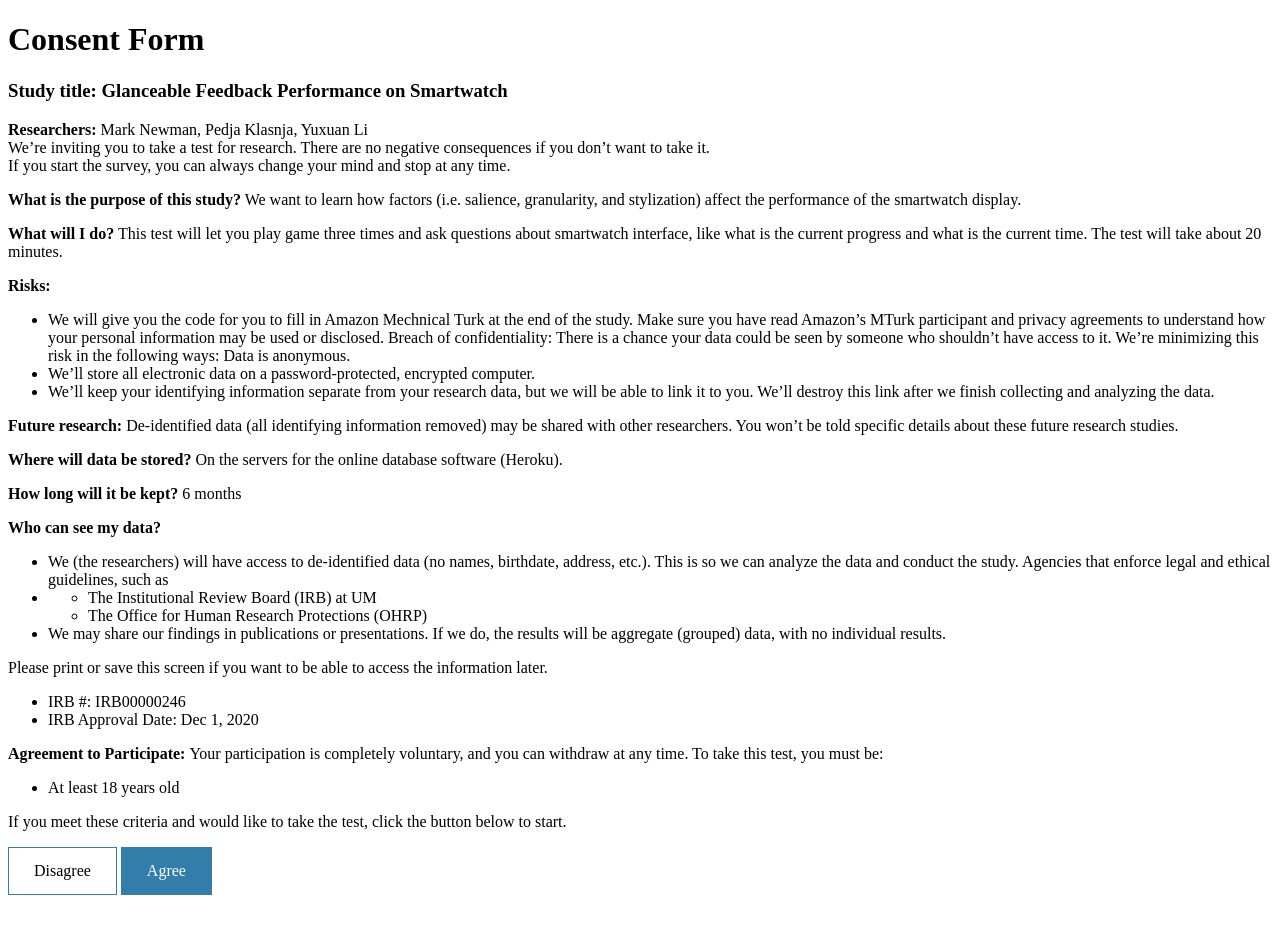
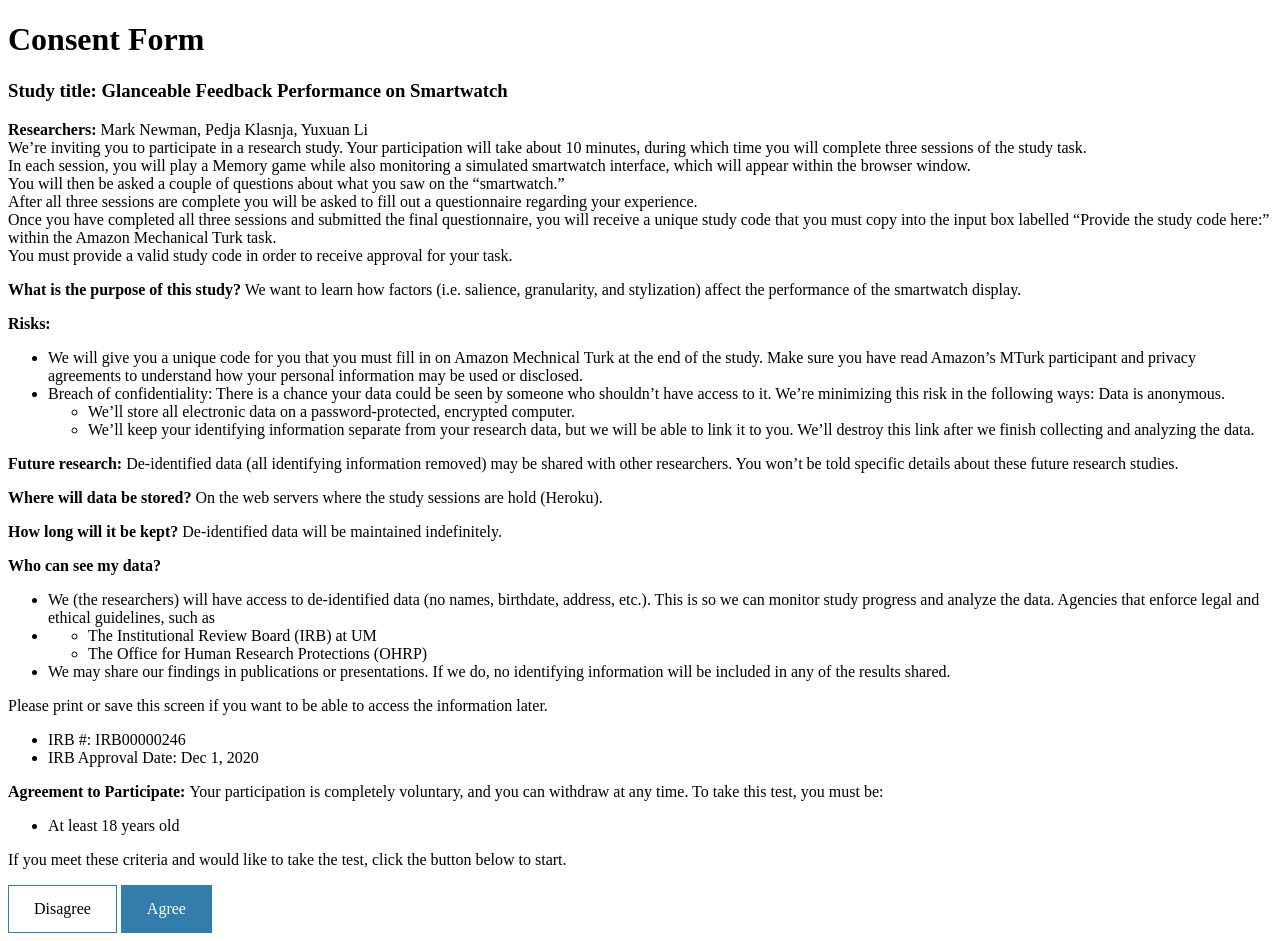
Before and after one commit to victoriali8023/mtop-web-test, a Flask app: page / in a window 1280 px wide. Before the commit the page ends 895 px from the top, so only its background shows below. Run offline with Flask 2, Linux system fonts and the light colour scheme; some libraries are stand-ins or nearby versions.

Commit message:
update sat

```diff
--- a/templates/index.html
+++ b/templates/index.html
@@ -32,35 +32,39 @@
     <h3>Study title: Glanceable Feedback Performance on Smartwatch</h3>
 
     <p><Strong>Researchers: </Strong> Mark Newman, Pedja Klasnja, Yuxuan Li <br>
-    We’re inviting you to take a test for research. There are no negative consequences if you don’t want to take it. <br>
-    If you start the survey, you can always change your mind and stop at any time.</p>
+    We’re inviting you to participate in a research study. Your participation will take about 10 minutes, during which time you will complete three sessions of the study task. <br>
+    In each session, you will play a Memory game while also monitoring a simulated smartwatch interface, which will appear within the browser window. <br>
+    You will then be asked a couple of questions about what you saw on the “smartwatch.” <br>
+    After all three sessions are complete you will be asked to fill out a questionnaire regarding your experience. <br>
+    Once you have completed all three sessions and submitted the final questionnaire, you will receive a unique study code that you must copy into the input box labelled “Provide the study code here:” within the Amazon Mechanical Turk task. <br>
+    You must provide a valid study code in order to receive approval for your task.</p>
 
 
     <p><Strong>What is the purpose of this study?</Strong> We want to learn how factors (i.e. salience, granularity, and stylization) affect the performance of the smartwatch display.</p>
 
 
-    <p><Strong>What will I do?</Strong> This test will let you play game three times and ask questions about smartwatch interface, like what is the current progress and what is the current time. The test will take about 20 minutes.</p>
-
-
     <p><Strong>Risks:</Strong></p>
     <ul>
-      <li>We will give you the code for you to fill in Amazon Mechnical Turk at the end of the study. Make sure you have read Amazon’s MTurk participant and privacy agreements to understand how your personal information may be used or disclosed.
-    Breach of confidentiality: There is a chance your data could be seen by someone who shouldn’t have access to it. We’re minimizing this risk in the following ways:
-    Data is anonymous. </li>
-      <li>We’ll store all electronic data on a password-protected, encrypted computer. </li>
-      <li>We’ll keep your identifying information separate from your research data, but we will be able to link it to you. We’ll destroy this link after we finish collecting and analyzing the data.</li>
+      <li>We will give you a unique code for you  that you must fill in on Amazon Mechnical Turk at the end of the study. Make sure you have read Amazon’s MTurk participant and privacy agreements to understand how your personal information may be used or disclosed.</li>
+      <li>Breach of confidentiality: There is a chance your data could be seen by someone who shouldn’t have access to it. We’re minimizing this risk in the following ways:
+    Data is anonymous.</li>
+        <ul>
+          <li>We’ll store all electronic data on a password-protected, encrypted computer. </li>
+          <li>We’ll keep your identifying information separate from your research data, but we will be able to link it to you. We’ll destroy this link after we finish collecting and analyzing the data.</li>
+        </ul>
+
     </ul>
 
 
     <p><Strong>Future research: </Strong>De-identified data (all identifying information removed) may be shared with other researchers. You won’t be told specific details about these future research studies.</p>
 
-    <p><Strong>Where will data be stored? </Strong>On the servers for the online database software (Heroku).</p>
+    <p><Strong>Where will data be stored? </Strong>On the web servers where the study sessions are hold (Heroku).</p>
 
-    <p><Strong>How long will it be kept? </Strong>6 months</p>
+    <p><Strong>How long will it be kept? </Strong>De-identified data will be maintained indefinitely.</p>
 
     <p><Strong>Who can see my data?</Strong></p>
     <ul>
-      <li>We (the researchers) will have access to de-identified data (no names, birthdate, address, etc.). This is so we can analyze the data and conduct the study.
+      <li>We (the researchers) will have access to de-identified data (no names, birthdate, address, etc.). This is so we can monitor study progress and analyze the data.
     Agencies that enforce legal and ethical guidelines, such as </li>
       <li>
         <ul>
@@ -68,7 +72,7 @@
           <li>The Office for Human Research Protections (OHRP)</li>
         </ul>
       </li>
-      <li>We may share our findings in publications or presentations. If we do, the results will be aggregate (grouped) data, with no individual results.</li>
+      <li>We may share our findings in publications or presentations. If we do, no identifying information will be included in any of the results shared.</li>
     </ul>
 
 
--- a/templates/q11.html
+++ b/templates/q11.html
@@ -19,12 +19,12 @@
 
     <form action="/secondScenario" method="POST">
         <div class='form-group'>
-            <h3>What was the time you checked last time?</h3>
+            <h3>What was the time when you checked it last?</h3>
             <input type="text" id="time1" name="time1" requiredminlength="1" maxlength="1" size="2"> : <input type="text" id="name2" name="time2" requiredminlength="2" maxlength="2" size="2">
 
 
 
-            <h3>What is the progress you checked last time? (write it in number. e.g. 12%)</h3>
+            <h3>What was the progress when you checked it last? (write it in number. e.g. 12%)</h3>
 
             <input type="text" id="progress" name="progress" requiredminlength="2" maxlength="8" size="6">
 
--- a/templates/q21.html
+++ b/templates/q21.html
@@ -20,7 +20,7 @@
     <form action="/thirdScenario" method="POST">
         <div class='form-group'>
 
-            <h3>What is the progress you checked last time?</h3>
+            <h3>What was the progress when you checked it last?</h3>
 
             <input type="text" id="progress" name="progress" requiredminlength="2" maxlength="8" size="6">
 
--- a/templates/q31.html
+++ b/templates/q31.html
@@ -19,12 +19,12 @@
 
     <form action="/questionnaire" method="POST">
         <div class='form-group'>
-            <h3>What was the time you checked last time?</h3>
+            <h3>What was the time when you checked it last?</h3>
             <input type="text" id="time1" name="time1" requiredminlength="1" maxlength="1" size="2"> : <input type="text" id="name2" name="time2" requiredminlength="2" maxlength="2" size="2">
 
 
 
-            <h3>What is the progress you checked last time? (write it in number. e.g. 12%)</h3>
+            <h3>What was the progress when you checked it last? (write it in number. e.g. 12%)</h3>
 
             <input type="text" id="progress" name="progress" requiredminlength="2" maxlength="8" size="6">
 
```
Also changed, not shown: templates/firstScenario.html (+13 -8 lines), templates/intro.html (+15 -8 lines), templates/secondScenario.html (+12 -7 lines), templates/thirdScenario.html (+12 -7 lines).
